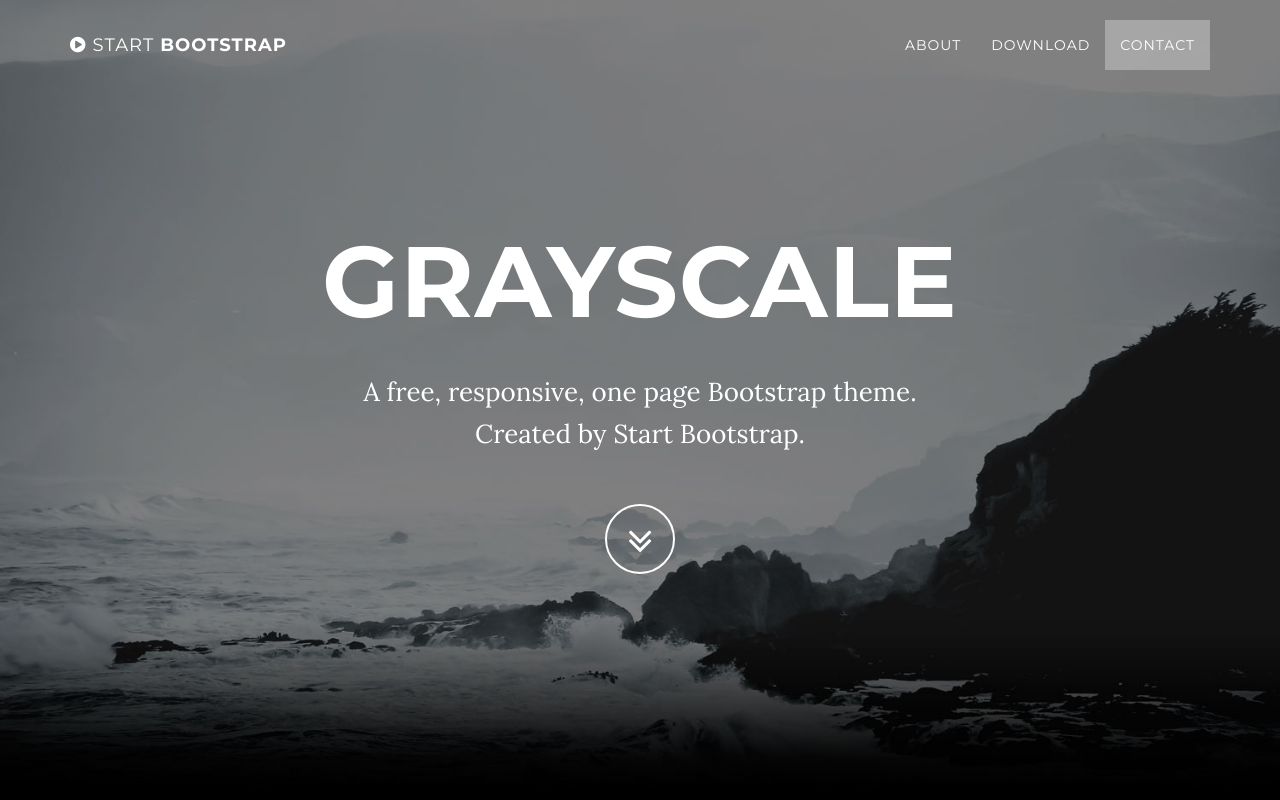
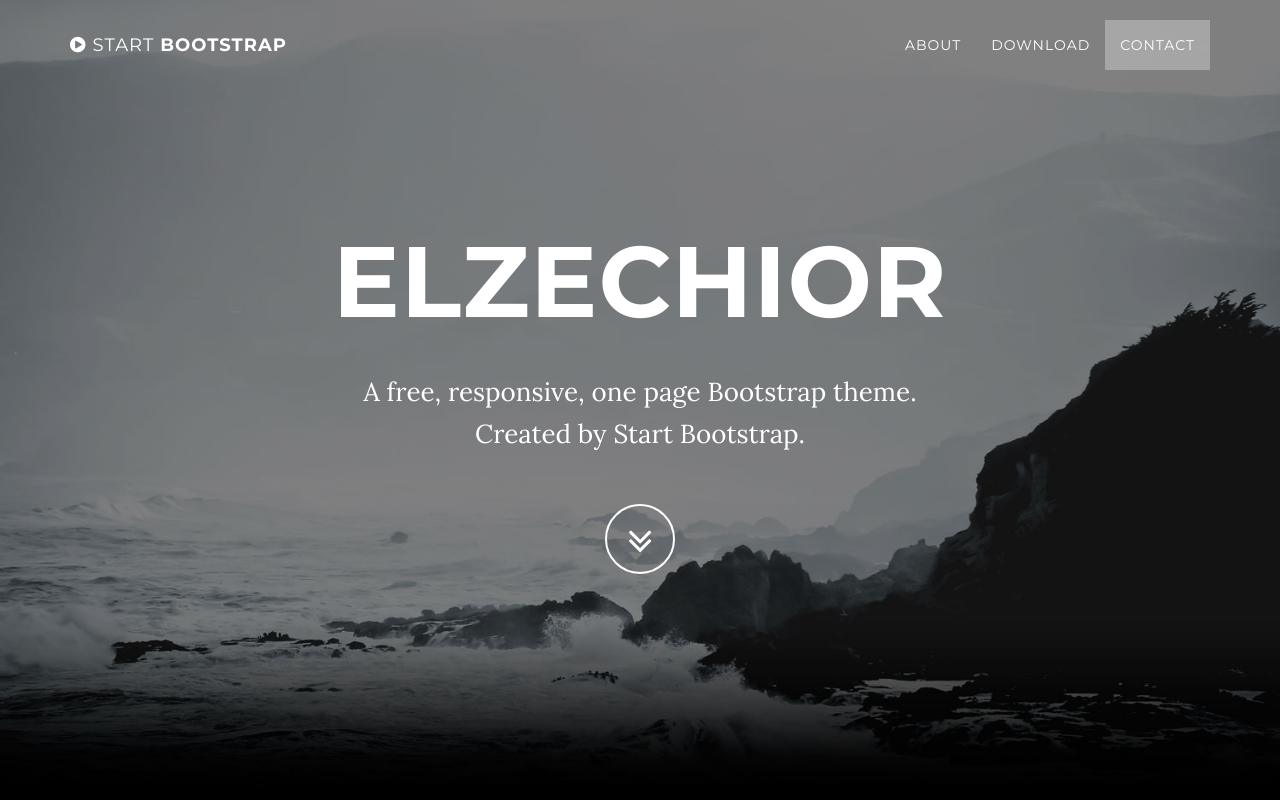
Before and after one commit to Guillaume853/elzechior-lp, a website: page index.html in a window 1280 px wide. Shown: the top 800 px of the page. Drawn offline with nearby package versions, Linux system fonts and the light colour scheme; some packages are replaced by stand-ins of ours.

Commit message:
change h1

```diff
--- a/index.html
+++ b/index.html
@@ -74,7 +74,7 @@
             <div class="container">
                 <div class="row">
                     <div class="col-md-8 col-md-offset-2">
-                        <h1 class="brand-heading">Grayscale</h1>
+                        <h1 class="brand-heading">Elzechior</h1>
                         <p class="intro-text">A free, responsive, one page Bootstrap theme.
                             <br>Created by Start Bootstrap.</p>
                         <a href="#about" class="btn btn-circle page-scroll">
```
